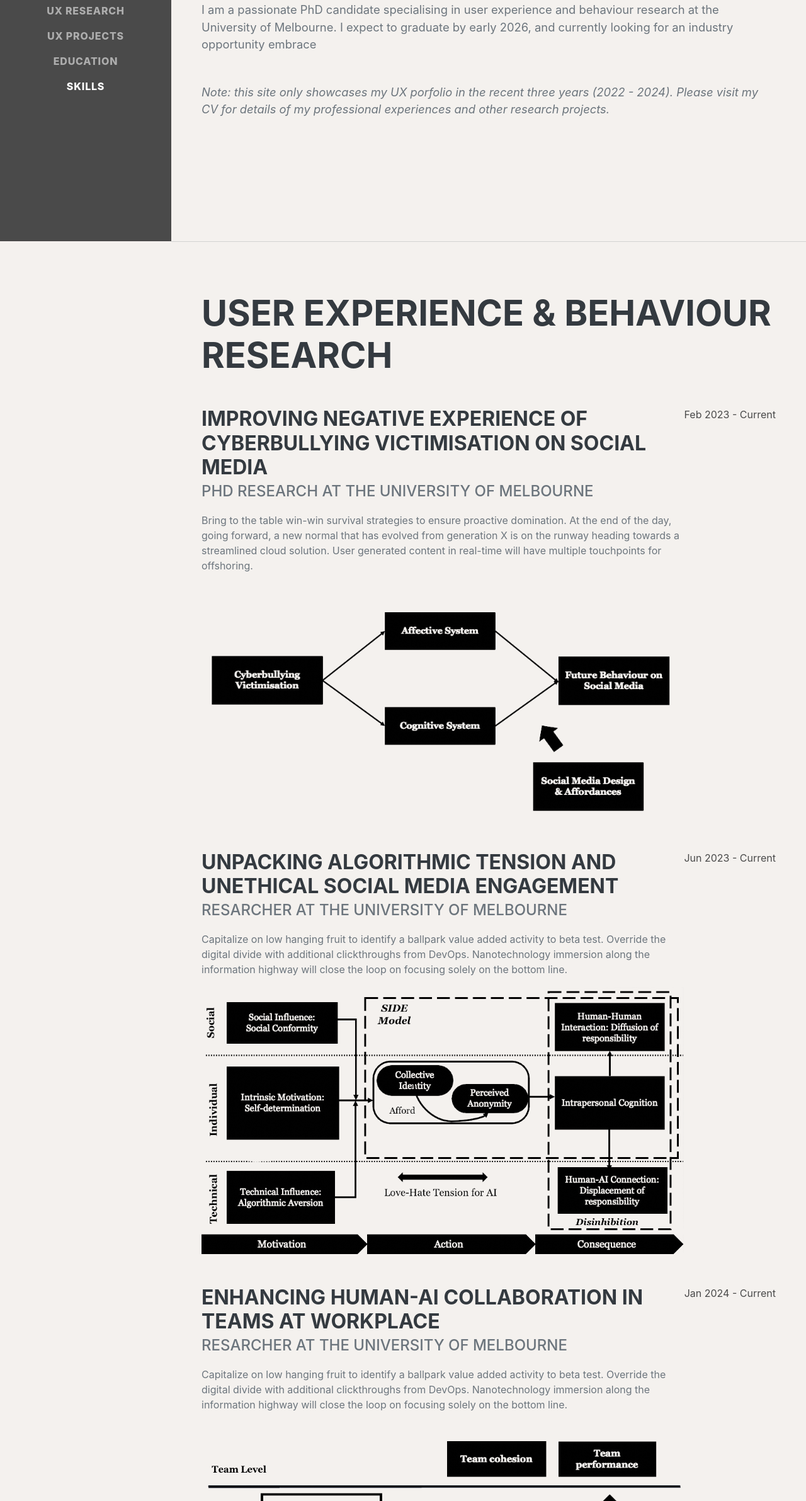
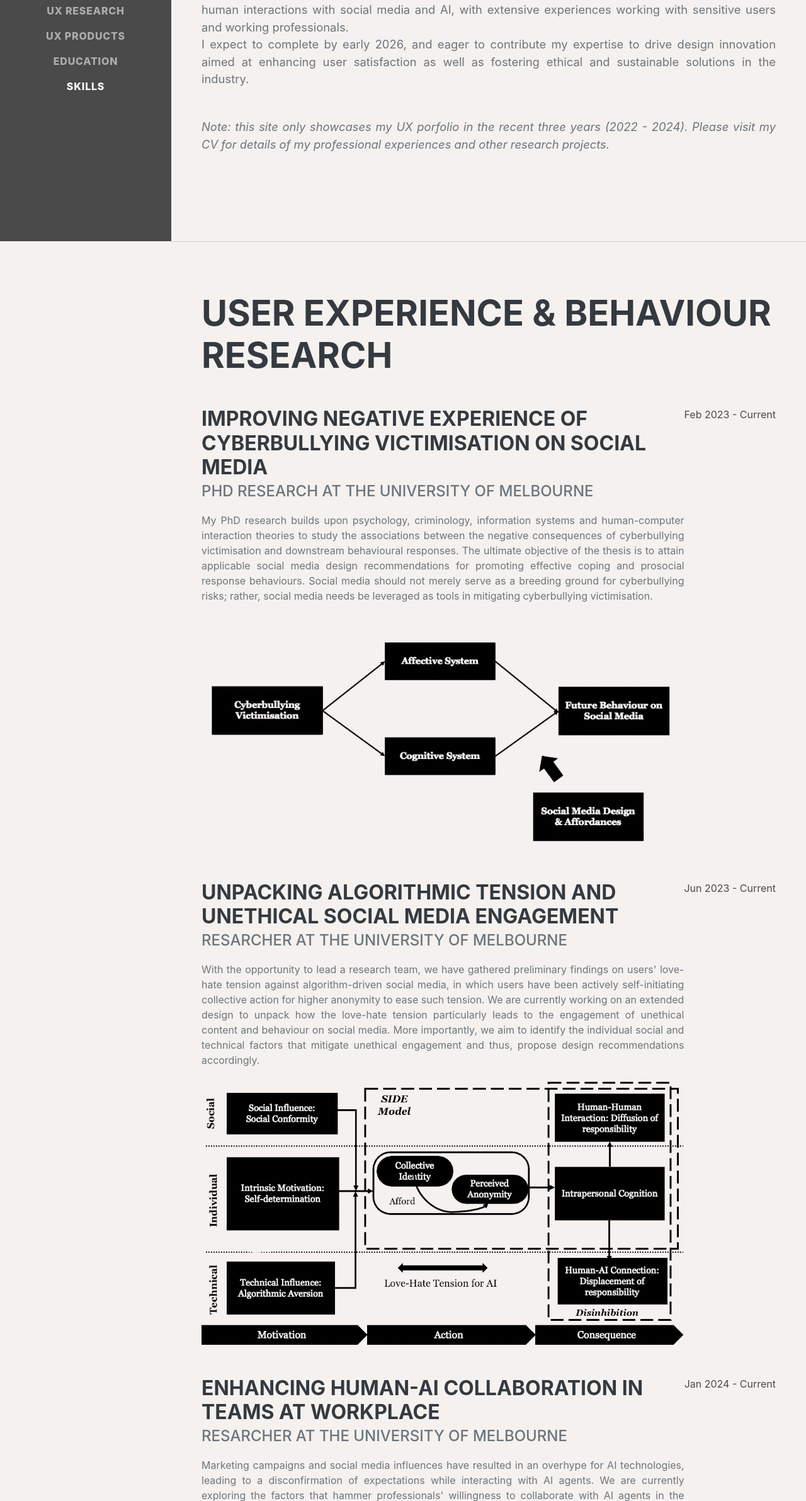
Before and after one commit to Lillianqyl/lillianqyl.github.io, a plain HTML site: page index.html in a window 1280 px wide. Shown: the part 417-2800 px from the top of the page at 63% size. Drawn offline with nearby package versions, Linux system fonts and the light colour scheme; a web font is replaced by a local one.

Commit message:
update descriptions

```diff
--- a/index.html
+++ b/index.html
@@ -30,7 +30,7 @@
                 <ul class="navbar-nav">
                     <li class="nav-item"><a class="nav-link js-scroll-trigger" href="#about">About</a></li>
                     <li class="nav-item"><a class="nav-link js-scroll-trigger" href="#research">UX Research</a></li>
-                    <li class="nav-item"><a class="nav-link js-scroll-trigger" href="#work">UX Projects</a></li>
+                    <li class="nav-item"><a class="nav-link js-scroll-trigger" href="#work">UX Products</a></li>
                     <li class="nav-item"><a class="nav-link js-scroll-trigger" href="#education">Education</a></li>
                     <li class="nav-item"><a class="nav-link js-scroll-trigger" href="#skills">Skills</a></li>
                 </ul>
@@ -47,10 +47,16 @@
                     </h1>
                     <div class="subheading mb-5">
                     </div>
-                    <p class="lead mb-5">I am a passionate PhD candidate specialising in user experience and behaviour research at the University of Melbourne.
-                        I expect to graduate by early 2026, and currently looking for an industry opportunity embrace
+                    <p class="lead mb-5" style="text-align: justify;">
+                        I am a passionate PhD candidate specialising in user experience and behaviour research at the University of Melbourne.
+                        My research centres on investigating the intricate dynamics that influence human interactions with
+                        social media and AI, with extensive experiences working with sensitive users and working professionals.
+                        <br>
+                        I expect to complete by early 2026, and eager to contribute my expertise to drive design innovation aimed at enhancing user satisfaction
+                        as well as fostering ethical and sustainable solutions in the industry.
                     </p>
-                    <p class="lead"><i>Note: this site only showcases my UX porfolio in the recent three years (2022 - 2024). Please visit my CV for details of my professional experiences and other research projects.</i>
+
+                    <p class="lead" style="text-align: justify;"><i>Note: this site only showcases my UX porfolio in the recent three years (2022 - 2024). Please visit my CV for details of my professional experiences and other research projects.</i>
                     </p>
                 </div>
             </section>
@@ -63,7 +69,14 @@
                         <div class="flex-grow-1">
                             <h3 class="mb-0">Improving Negative Experience of Cyberbullying Victimisation on Social Media</h3>
                             <div class="subheading mb-3">PhD research at the University of Melbourne</div>
-                            <p>Bring to the table win-win survival strategies to ensure proactive domination. At the end of the day, going forward, a new normal that has evolved from generation X is on the runway heading towards a streamlined cloud solution. User generated content in real-time will have multiple touchpoints for offshoring.</p>
+                            <p style="text-align: justify;">My PhD research builds upon psychology, criminology, information systems and human-computer interaction theories
+                                to study the associations
+                                between the negative consequences of cyberbullying victimisation and downstream behavioural responses.
+                                The ultimate objective of the thesis is to attain applicable social media design recommendations for
+                                promoting effective coping and prosocial response behaviours. Social media should not merely serve as a
+                                breeding ground for cyberbullying risks;
+                                rather, social media needs be leveraged as tools in mitigating cyberbullying victimisation.
+                            </p>
                             <img style="max-width: 800px; max-height: auto; display: flex; width:100%" src="assets/img/PhDModel.jpg" alt="PhD Experiment Applications">
                         </div>
                         <div class="flex-shrink-0"><span class="text-primary">Feb 2023 - Current</span></div>
@@ -72,8 +85,14 @@
                         <div class="flex-grow-1">
                             <h3 class="mb-0">Unpacking Algorithmic Tension and Unethical Social Media Engagement</h3>
                             <div class="subheading mb-3">Resarcher at the University of Melbourne</div>
-                            <p>Capitalize on low hanging fruit to identify a ballpark value added activity to beta test. Override the digital divide with additional clickthroughs from DevOps. Nanotechnology immersion along the information highway will close the loop on focusing solely on the bottom line.</p>
-                            <img style="max-width: 800px; max-height: auto; display: flex; width:100%" src="assets/img/momo.jpg" alt="AI Tension Model">
+                            <p style="text-align: justify;">
+                               With the opportunity to lead a research team, we have gathered preliminary findings on users' love-hate tension against algorithm-driven
+                               social media, in which users have been actively self-initiating collective action for higher anonymity to ease such tension. We are currently working on
+                               an extended design to unpack how the love-hate tension particularly leads to the engagement of unethical content and behaviour on social media.
+                               More importantly, we aim to identify the individual social and technical factors that mitigate unethical engagement and thus, propose design
+                               recommendations accordingly.
+                            </p>
+                            <img style="max-width: 800px; max-height: auto; display: flex; width:100%;" src="assets/img/momo.jpg" alt="AI Tension Model">
                         </div>
                         <div class="flex-shrink-0"><span class="text-primary">Jun 2023 - Current</span></div>
                     </div>
@@ -81,7 +100,12 @@
                         <div class="flex-grow-1">
                             <h3 class="mb-0">Enhancing Human-AI Collaboration in Teams at Workplace</h3>
                             <div class="subheading mb-3">Resarcher at the University of Melbourne</div>
-                            <p>Capitalize on low hanging fruit to identify a ballpark value added activity to beta test. Override the digital divide with additional clickthroughs from DevOps. Nanotechnology immersion along the information highway will close the loop on focusing solely on the bottom line.</p>
+                            <p style="text-align: justify;">
+                                Marketing campaigns and social media influences have resulted in an overhype for AI technologies, leading to a disconfirmation of expectations
+                                 while interacting with AI agents. We are currently exploring the factors that hammer professionals' willingness to collaborate with AI agents
+                                 in the workplace. Notably, we are pioneering in exploring the difficult dynamics at a team level using behavioural experiments. The objective of this research
+                                is to contribute design recommendations for AI at work as well as practical insights for AI marketing and education.
+                            </p>
                             <img style="max-width: 800px; max-height: auto; display: flex; width:100%" src="assets/img/Human-AITeam.jpg" alt="Human-AI in Team Model">
                         </div>
                         <div class="flex-shrink-0"><span class="text-primary">Jan 2024 - Current</span></div>
@@ -89,8 +113,14 @@
                     <div class="d-flex flex-column flex-md-row justify-content-between">
                         <div class="flex-grow-1">
                             <h3 class="mb-0">Tackling Gender Effects in Human-AI Collaboration in Software Development</h3>
-                            <div class="subheading mb-3">Research Assitant at Deakin University</div>
-                            <p>Collaboratively administrate empowered markets via plug-and-play networks. Dynamically procrastinate B2C users after installed base benefits. Dramatically visualize customer directed convergence without revolutionary ROI.</p>
+                            <div class="subheading mb-3">Researcher at Deakin University</div>
+                            <p style="text-align: justify;">
+                                Gender inequality, along with explicit and implicit gender bias has posed challenges for women and minority genders in the software development workplace. While there has been a growing popularity of integrating AI-powered code
+                                generation tools into daily workflows of software engineering,
+                                the adoption rate of code recommendations generated by AI remains low.
+                                We are exploring gender effects and gendered designs embedded in the various components of a social-technical system that influence the adoption
+                                rate of code advice and software engineers' decisions to collaborate with AI agents.
+                            </p>
                             <img style="max-width: 800px; max-height: auto; display: flex; width:100%" src="assets/img/Human-AICode.jpg" alt="Human-AI in Software Engineering Model">
                         </div>
                         <div class="flex-shrink-0"><span class="text-primary">Oct 2023 - Current</span></div>
@@ -101,12 +131,19 @@
             <!-- Work -->
             <section class="resume-section" id="work">
                 <div class="resume-section-content">
-                    <h2 class="mb-5">UX Design and Development Projects</h2>
+                    <h2 class="mb-5">UX Design and Development Output</h2>
                     <div class="d-flex flex-column flex-md-row justify-content-between mb-5">
                         <div class="flex-grow-1">
                             <h3 class="mb-0">Experiment Platform to Test Cyberbullying Victimis Behaviour</h3>
                             <div class="subheading mb-3">PhD research at the University of Melbourne</div>
-                            <p>Bring to the table win-win survival strategies to ensure proactive domination. At the end of the day, going forward, a new normal that has evolved from generation X is on the runway heading towards a streamlined cloud solution. User generated content in real-time will have multiple touchpoints for offshoring.</p>
+                            <p style="text-align: justify;">
+                                I designed and developed an experiment platform using Python Django, HTML and CSS, to support my PhD research. The design and development
+                                processes require careful consideration of the sensitive, ethical and risky characteristics of targeted users - cyberbullying victims, while
+                                still ensuring effectiveness in simulating the social media interaction as in real life. This platform is the first of its kind to receive
+                                ethics approval from the university and has been used in experiments to explore genuine behaviours under sensitive contexts. It has been
+                                methodologically tested to be effective
+                                in researching subsequent behavioural responses of cyberbullying victims with flexible manipulations of social media artefacts and designs.
+                            </p>
                             <img style="max-width: 750px; max-height: auto; display: flex; width:100%" src="assets/img/PhDApp.jpg" alt="PhD Experiment Applications">
                         </div>
                         <div class="flex-shrink-0"><span class="text-primary">Apr 2023 - Sep 2023</span></div>
@@ -115,7 +152,12 @@
                         <div class="flex-grow-1">
                             <h3 class="mb-0">Research Data Management Directory</h3>
                             <div class="subheading mb-3">Digital Product Intern at Research Data Management (Chancellery) at the University of Melbourne</div>
-                            <p>Bring to the table win-win survival strategies to ensure proactive domination. At the end of the day, going forward, a new normal that has evolved from generation X is on the runway heading towards a streamlined cloud solution. User generated content in real-time will have multiple touchpoints for offshoring.</p>
+                            <p style="text-align: justify;">
+                                When I was interned at the Chancellery, I led the evaluation and improvement of a critical research data management resource of the university.
+                                We conducted robust evaluations on the user experience and satisfaction using digital marketing tools (e.g Hotjar, Google Analytics) as well as
+                                surveys and feedback workshops. Based on the evidence, we implemented new functionalities and non-functional designs using Python Django and HTML,
+                                which are currently used to support academic staff and students across all faculties at the university.
+                            </p>
                             <img style="max-width: 750px; max-height: auto; display: flex; width:100%" src="assets/img/RDM.jpg" alt="RDM Homepage">
                         </div>
                         <div class="flex-shrink-0"><span class="text-primary">Apr 2022 - Dec 2022</span></div>
@@ -124,7 +166,13 @@
                         <div class="flex-grow-1">
                             <h3 class="mb-0">Surgery Patient Management APP - Patient & Physician </h3>
                             <div class="subheading mb-3">Northern Health X Master of Information Systems (eHealth) Project at the University of Melbourne</div>
-                            <p>Bring to the table win-win survival strategies to ensure proactive domination. At the end of the day, going forward, a new normal that has evolved from generation X is on the runway heading towards a streamlined cloud solution. User generated content in real-time will have multiple touchpoints for offshoring.</p>
+                            <p style="text-align: justify;">
+                                During my Master's degree, I collaborated with an interdisciplinary team to develop design prototypes for
+                                improving the surgery patient journey and care management. The project was under the consultation and supervision
+                                of Northern Health. We conducted an in-depth analysis of the user journeys through interviews and business documents, then designed
+                                both a mobile application for patients and a desktop portal for clinicians using Adobe XD.
+                                The designs aimed at supporting patients navigating complex processes for surgeries while improving resource allocations at public hospitals.
+                            </p>
                             <img style="max-width: 750px; max-height: auto; display: flex; width:100%" src="assets/img/NHApp.jpg" alt="Patient Management App">
                         </div>
                         <div class="flex-shrink-0"><span class="text-primary">Aug 2022 - Nov 2022</span></div>
```
